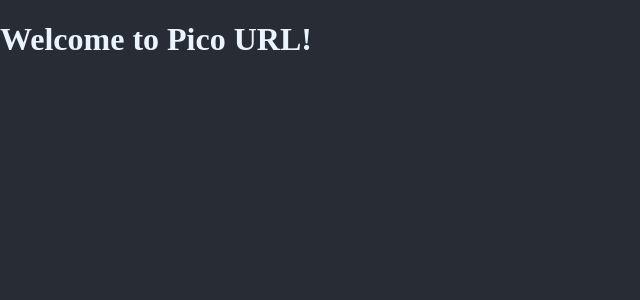
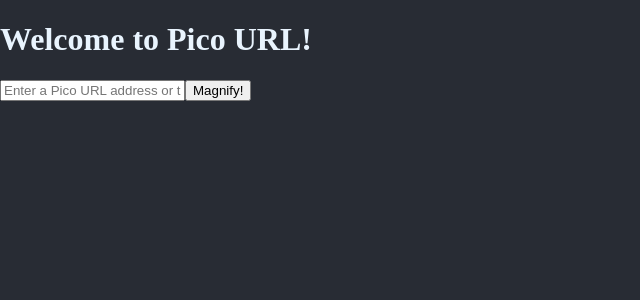
Before and after one commit to eduardpeters/pico-url-frontend, a React (Create React App) app: page / in a window 1280 px wide. Shown: the top 300 px of the page, without its empty margins (0-640 px from the left). Built offline with nearby package versions, Linux system fonts and the light colour scheme; no server answers.

Commit message:
Creating RedirectForm component

```diff
--- a/src/components/NotFound.tsx
+++ b/src/components/NotFound.tsx
@@ -2,7 +2,7 @@
 
 function NotFound() {
     return (
-        <div className="NotFound">
+        <div className="Not-found">
             <h1>404 Not Found</h1>
             <h3>Thank you for using Pico URL</h3>
             <h3>Sadly, we could not find the page you were looking for</h3>
--- a/src/components/Redirect.tsx
+++ b/src/components/Redirect.tsx
@@ -14,7 +14,7 @@
             const response = await urlsAPI.getOriginal(shortId);
             if (response) {
                 setOriginalUrl(response.originalUrl);
-                timeout = setTimeout(() => window.open(response.originalUrl), 5000);
+                timeout = setTimeout(() => window.open(response.originalUrl, "_self"), 5000);
             }
             else {
                 navigate("/not-found");
@@ -35,7 +35,7 @@
             {!showErrorMessage ?
                 <div>
                     <h3>The service will now redirect you to:</h3>
-                    <a href={originalUrl}>Speed things up!</a>
+                    <a href={originalUrl} target="_self">Speed things up!</a>
                 </div>
                 :
                 <h3>Incorrect shortened URL</h3>
--- /dev/null
+++ b/src/components/RedirectForm.tsx
@@ -0,0 +1,32 @@
+import { useState } from "react";
+import { useNavigate } from "react-router-dom";
+
+function RedirectForm() {
+    const navigate = useNavigate();
+    const [inputValue, setInputValue] = useState('');
+
+    function handleRedirectSubmit(event: React.FormEvent) {
+        event.preventDefault();
+        const shortUrl = inputValue.length === 10 ? inputValue : inputValue.substring(inputValue.length - 10);
+        console.log("Should redirect: ", shortUrl);
+        navigate(`/${shortUrl}`);
+    }
+
+    return (
+        <div className="Redirect-form">
+            <form onSubmit={event => handleRedirectSubmit(event)}>
+                <input
+                    type="text"
+                    minLength={10}
+                    placeholder="Enter a Pico URL address or the 10 character ID"
+                    required
+                    onChange={event => setInputValue(event.target.value)}
+                >
+                </input>
+                <button type="submit">Magnify!</button>
+            </form>
+        </div>
+    )
+}
+
+export default RedirectForm;
--- a/src/components/Root.tsx
+++ b/src/components/Root.tsx
@@ -1,7 +1,10 @@
+import RedirectForm from "./RedirectForm";
+
 function Root() {
     return (
         <div className="Root">
             <h1>Welcome to Pico URL!</h1>
+            <RedirectForm />
         </div>
     );
 }
```
